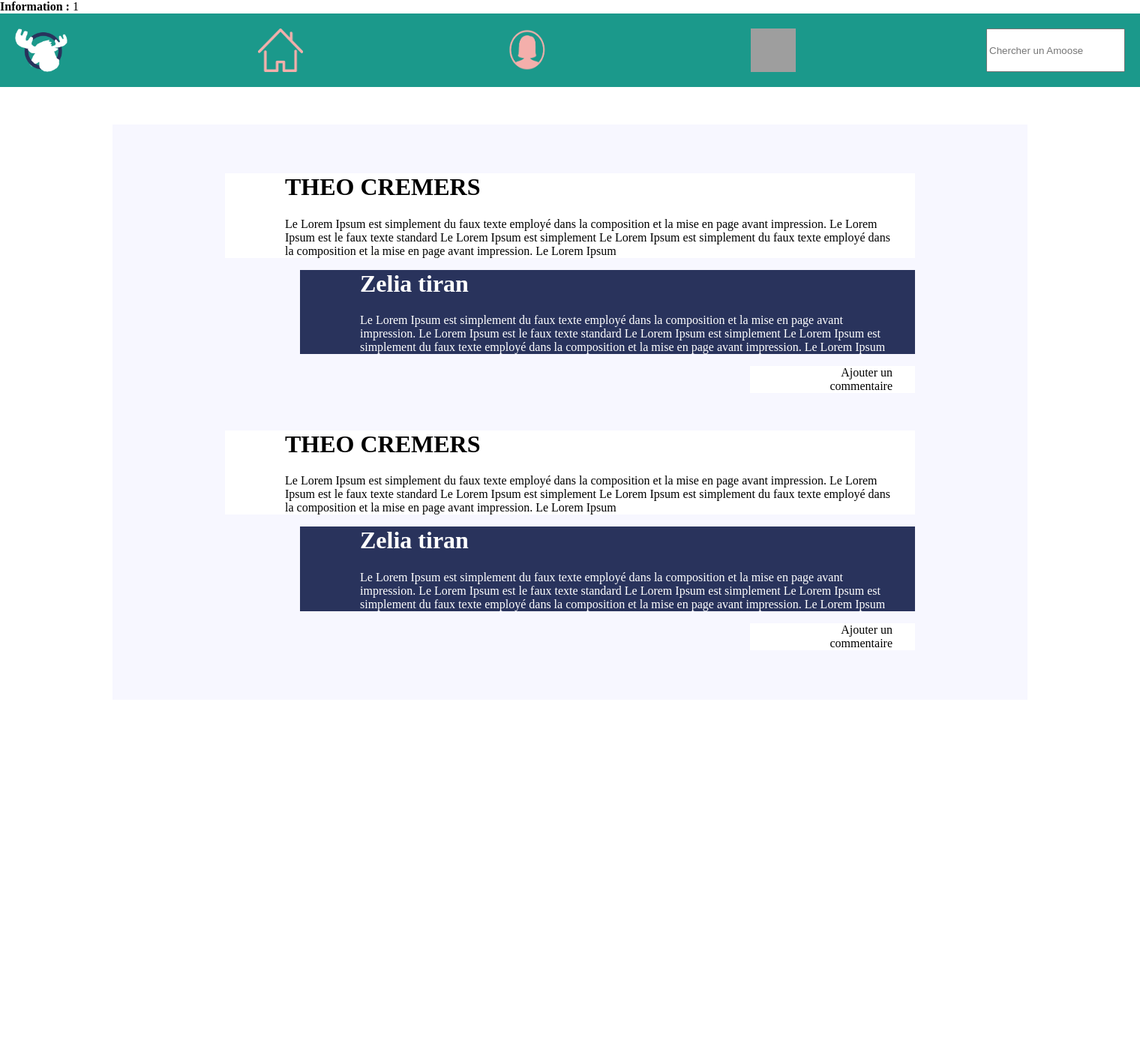
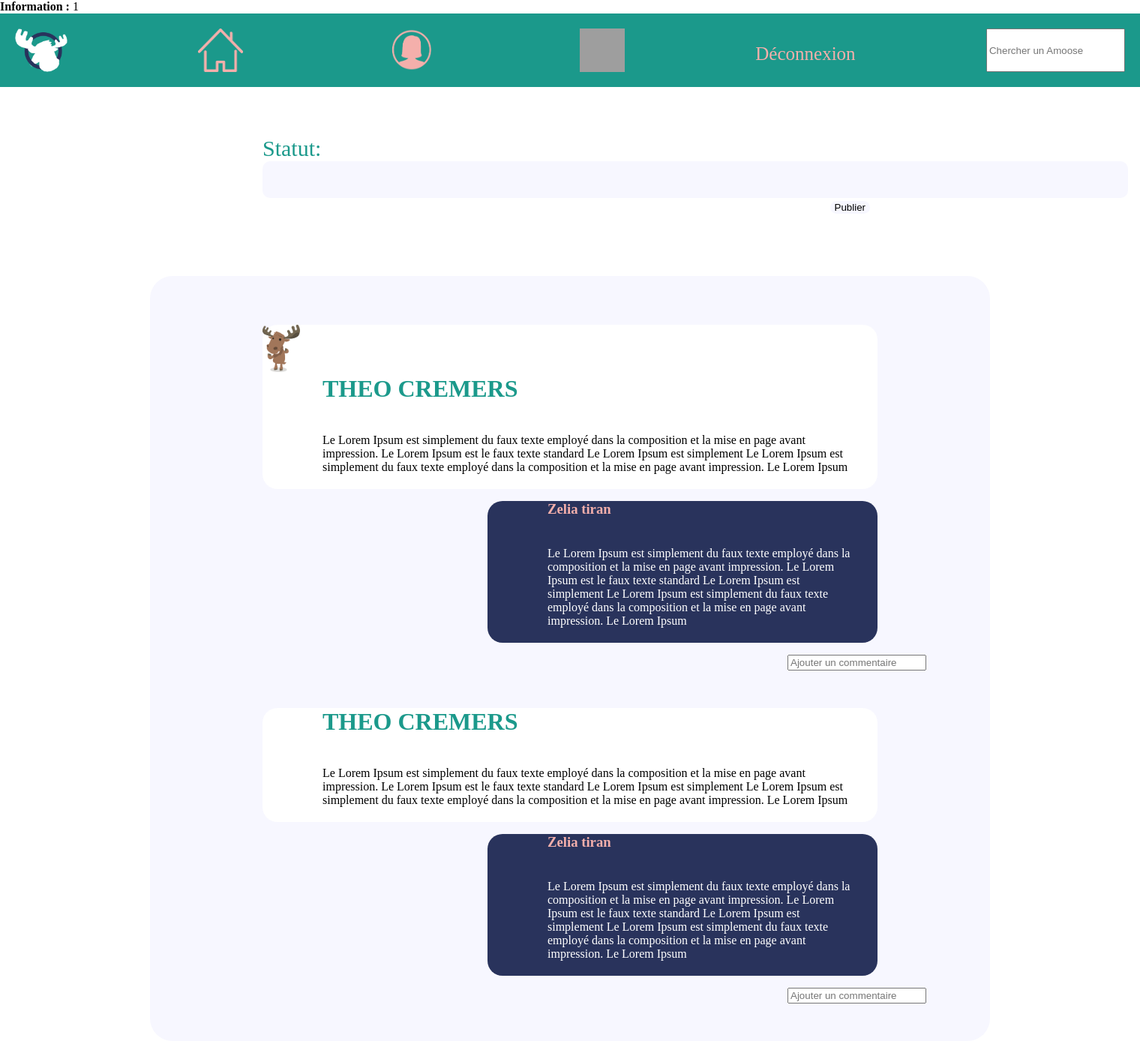
Before and after one commit to HervelyneV/MiniFB, a PHP site: page /index.php?action=mur in a window 1520 px wide. Shown: the whole page at 75% size. Before the commit the page ends 863 px from the top, so only its background shows below. Run offline with PHP 8.4, Linux system fonts and the light colour scheme; a user stored in the database is signed in; grey boxes are pictures that could not be loaded.

Commit message:
textarea + deconnexion

```diff
--- a/MiniReseau/css/mur_style.css
+++ b/MiniReseau/css/mur_style.css
@@ -14,6 +14,13 @@ header{
     justify-content: space-between;
 }
 
+#header > a{
+    text-decoration:none;
+    color: #F4AFAB;
+    font-size: 25px;
+    padding-top: 20px;
+}
+
 #search{
 
 }
@@ -22,9 +29,10 @@ header{
     background-color: #F7F7FF;
     padding-top: 15px;
     margin-top: 50px;
-    margin-left: 150px;
-    margin-right: 150px;
+    margin-left: 200px;
+    margin-right: 200px;
     padding-bottom: 50px;
+    border-radius: 30px;
 }
 #statut{
     background-color: white;
@@ -32,24 +40,35 @@ header{
     margin-top: 50px;
     margin-left: 150px;
     margin-right: 150px;
+    border-radius: 20px;
 }
 
 #Commentaire{
     background-color: #29335C;
     color: white;
     margin-top: 0px;
-    margin-left: 250px;
+    margin-left: 450px;
     margin-right: 150px;
+    border-radius: 20px;
 }
 
 h2{
     text-align: center;
 }
 
-p, h1 {
+p, h1, h3 {
     margin-top: 0px;
     margin-left: 80px;
     margin-right: 30px;
+    padding-bottom: 20px;
+}
+
+h1{
+    color: #1B998B;
+}
+
+h3{
+    color: #F4AFAB;
 }
 
 #ajoutcommentaire{
@@ -57,4 +76,54 @@ p, h1 {
     text-align: end ;
     margin-right: 150px;
     margin-left: 850px;
+    border-radius: 20px;
 }
+
+#ajoutcommentaire > p {
+   float: start;
+}
+
+
+#Photodeprofil{
+
+}
+
+.nouveaupost{
+    padding-top: 15px;
+    margin-top: 50px;
+    margin-left: 350px;
+    margin-right: 350px;
+    padding-bottom: 50px;
+    border-radius: 30px;
+}
+
+#contenttext{
+    resize: none;
+    background-color: #F7F7FF;
+    border: none;
+    border-radius: 10px;
+    width: 1150px;
+}
+
+#contenttext:focus{
+    resize: none;
+    background-color: #fff;
+    border:1rem ;
+    border-radius: 10px;
+
+    width: 1150px;
+}
+
+#boutonpublier{
+    border: none;
+    background-color: #F7F7FF;
+    border-radius: 10px;
+    float: right;
+    margin-right:  10px;
+}
+.form-group > label{
+    display: flex;
+    text-align: center;
+    color: #1B998B;
+    font-size: 30px;
+}
--- a/MiniReseau/traitement/deconnexion.php
+++ b/MiniReseau/traitement/deconnexion.php
@@ -1,5 +1,5 @@
 <?php
 
 session_destroy();
-header("Location:index.php");
+header("Location: index.php?action=login");
 ?>
--- a/MiniReseau/vues/mur.php
+++ b/MiniReseau/vues/mur.php
@@ -6,8 +6,9 @@
 
 <img src="./css/src/Logo_moose.png" alt="LOGO DU SITE" width="70px" >
 <img src="./css/src/home.png" alt="ICONE HOME" width="60px">
-<img src="./css/src/profil.png" alt="ICONE PROFIL" width="90px">
+<img src="./css/src/profil.png" alt="ICONE PROFIL" width="100px">
 <img src="./css/src/settings" alt="ICONE PARAMETRE" width="60px">
+<a href="index.php?action=deconnexion">Déconnexion</a>
 
 <input id="search"type="search" placeholder="Chercher un Amoose" name="rechercher">
 </div>
@@ -16,22 +17,46 @@
 
 <main>
 
+ <div >
+    <div class="nouveaupost">
+
+         <form action="microposts.php" method="post" dara-parsley-validate>
+            <div class="form-group">
+              <label for="content">Statut:</label>
+              <textarea name="content" id="contenttext" rows="3"  placeholder="Tu peux écrire un nouveau statut">
+                </textarea>
+
+             </div>
+         <div class="form-group">
+              <input type="submit" id="boutonpublier" name="publier" value="Publier">
+
+             </div>
+
+         </form>
+
+    </div>
+
+  </div>
+
+
 <div id="mur-container">
+
 
 <div id="post1">
     <div id="statut">
+     <img src="./css/src/moose.png" width="50px" id="Photodeprofil">
      <h1>THEO CREMERS</h1>
 
     <p>Le Lorem Ipsum est simplement du faux texte employé dans la composition et la mise en page avant impression. Le Lorem Ipsum est le faux texte standard Le Lorem Ipsum est simplement Le Lorem Ipsum est simplement du faux texte employé dans la composition et la mise en page avant impression. Le Lorem Ipsum </p>
     </div>
 
     <div id="Commentaire">
-    <h1>Zelia tiran</h1>
+    <h3>Zelia tiran</h3>
 
     <p>Le Lorem Ipsum est simplement du faux texte employé dans la composition et la mise en page avant impression. Le Lorem Ipsum est le faux texte standard Le Lorem Ipsum est simplement Le Lorem Ipsum est simplement du faux texte employé dans la composition et la mise en page avant impression. Le Lorem Ipsum </p>
     </div>
     <div id="ajoutcommentaire">
-    <p>Ajouter un commentaire </p>
+     <input type="text" placeholder="Ajouter un commentaire" name="Ajoutdecom" required/>
     </div>
 
 
@@ -45,12 +70,12 @@
     </div>
 
     <div id="Commentaire">
-    <h1>Zelia tiran</h1>
+    <h3>Zelia tiran</h3>
 
     <p>Le Lorem Ipsum est simplement du faux texte employé dans la composition et la mise en page avant impression. Le Lorem Ipsum est le faux texte standard Le Lorem Ipsum est simplement Le Lorem Ipsum est simplement du faux texte employé dans la composition et la mise en page avant impression. Le Lorem Ipsum </p>
     </div>
     <div id="ajoutcommentaire">
-    <p>Ajouter un commentaire </p>
+   <input type="text" placeholder="Ajouter un commentaire" name="Ajoutdecom" required/>
     </div>
 
 
@@ -71,6 +96,26 @@
 
 
 </main>
+
+
+
+
+
+
+
+
+
+
+
+
+
+
+
+
+
+
+
+
 
 <?php
     if(!isset($_SESSION["id"])) {
```
